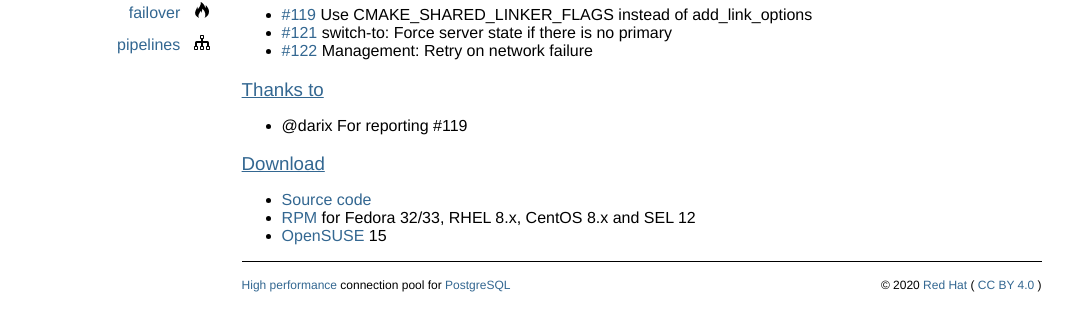
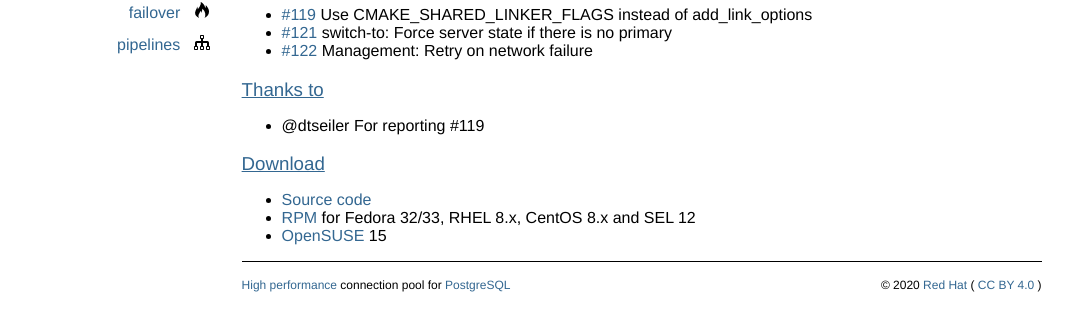
Before and after one commit to agroal/pgagroal, a Jekyll site: the page built from _posts/2020-12-22-pgagroal-1.0.2.md, in a window 1280 px wide. Shown: the part 222-531 px from the top of the page, without its empty margins (10-1083 px from the left). Built offline with Jekyll 4.4.1, drawn with Linux system fonts in a browser that asks for light colours; some web fonts are replaced.

Commit message:
Replace with Don

```diff
--- a/_posts/2020-12-22-pgagroal-1.0.2.md
+++ b/_posts/2020-12-22-pgagroal-1.0.2.md
@@ -15,7 +15,7 @@ Bug fix release of pgagroal.
 
 ### Thanks to
 
-* @darix For reporting #119
+* @dtseiler For reporting #119
 
 ### Download
 
```
